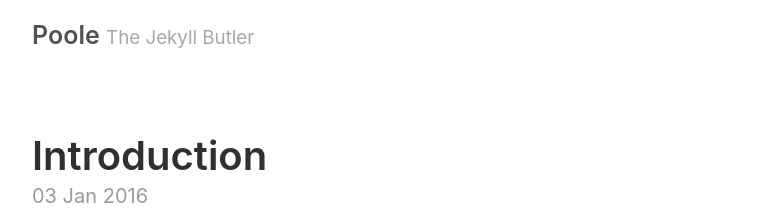
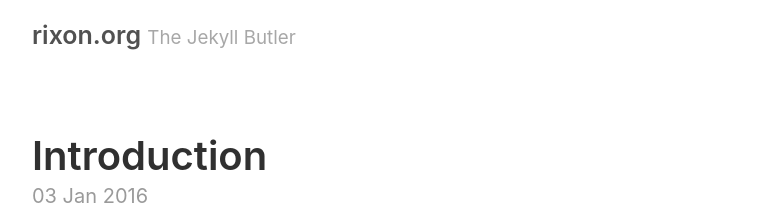
Before and after one commit to jeremyrixon/jeremyrixon, a Jekyll site: the page built from index.html, in a window 1280 px wide. Shown: the top 214 px of the page, without its empty margins (258-1021 px from the left). Built offline with Jekyll 4.4.1, drawn with Linux system fonts in a browser that asks for light colours; the list of posts is cut into pages by our own code.

Commit message:
in progress

```diff
--- a/_config.yml
+++ b/_config.yml
@@ -2,9 +2,9 @@
 permalink:           pretty
 
 # Setup
-title:               Poole
+title:               rixon.org
 tagline:             The Jekyll Butler
-url:                 http://getpoole.com
+url:                 http://rixon.org
 paginate:            1
 baseurl:             ""
 
@@ -17,14 +17,11 @@ sass:
 
 # About/contact
 author:
-  name:              Mark Otto
-  url:               https://twitter.com/mdo
-  email:             markdotto@gmail.com
+  name:              Jeremy Rixon
 
 # Custom vars
-version:             2.0.0
+version:             1.0.0
 github:
-  repo:              https://github.com/poole/poole
 
 # Gems
 gems:
--- a/_includes/head.html
+++ b/_includes/head.html
@@ -11,7 +11,6 @@
   </title>
 
   <link rel="stylesheet" href="{{ site.baseurl }}/styles.css">
-  <link rel="apple-touch-icon-precomposed" sizes="144x144" href="{{ site.baseurl }}/public/apple-touch-icon-precomposed.png">
   <link rel="shortcut icon" href="{{ site.baseurl }}/public/favicon.ico">
   <link rel="alternate" type="application/atom+xml" title="{{ site.title }}" href="{{ site.baseurl }}/atom.xml">
 </head>
```
Also changed, not shown: favicon.ico (deleted), public/apple-touch-icon-precomposed.png (deleted), public/favicon.ico (deleted).
